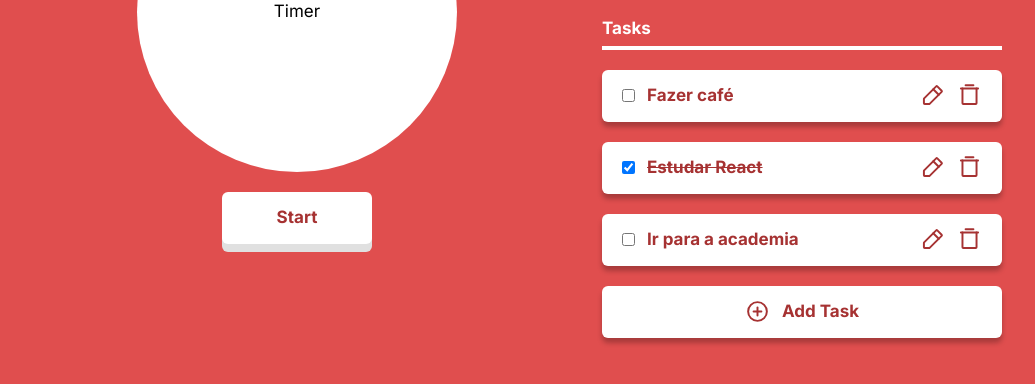
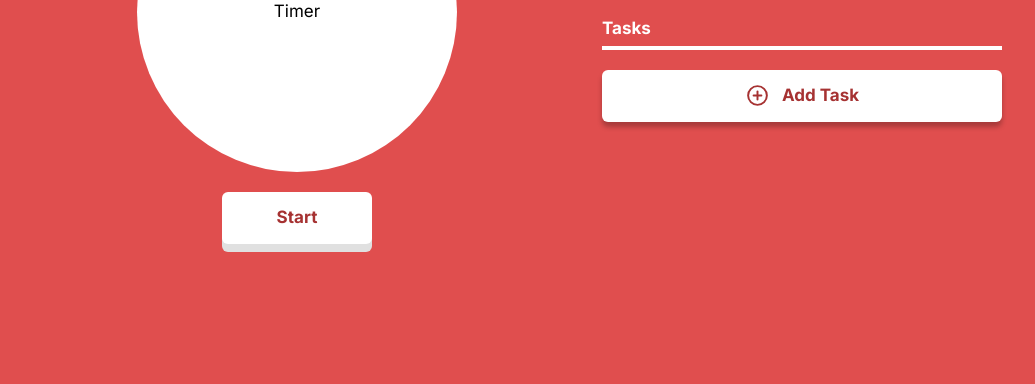
Before and after one commit to PabloBarcellos-0522/FocusTimer, a React (Vite) app: page / in a window 1280 px wide. Shown: the part 332-716 px from the top of the page, without its empty margins (123-1158 px from the left). Built offline with nearby package versions, Linux system fonts and the light colour scheme; a web font is replaced by a local one.

Commit message:
Add addTask function

```diff
--- a/src/components/task.jsx
+++ b/src/components/task.jsx
@@ -7,6 +7,7 @@ const Task = ({
     isCompleted = false,
     onToggleComplete = () => null,
     deleteTask = () => null,
+    newTask = () => null,
     onClick = () => null,
 }) => {
     const handleTaskAreaClick = (event) => {
@@ -17,9 +18,14 @@ const Task = ({
         event.stopPropagation()
         deleteTask()
     }
+    const clickAddTask = (event) => {
+        event.stopPropagation()
+        newTask()
+    }
 
     return (
         <li
+            onClick={isTask ? null : clickAddTask}
             className={`
                 h-[52px]
                 m-5
@@ -33,9 +39,11 @@ const Task = ({
                 hover:bg-theme-text-secundary
                 ${isTask ? "justify-between px-5" : "justify-center cursor-pointer"}`}
             style={{ width: `${size}px` }}
-            {...(isTask ? {} : { onClick })}
         >
-            <div className="flex gap-3 items-center cursor-pointer" onClick={handleTaskAreaClick}>
+            <div
+                className="flex gap-3 items-center cursor-pointer"
+                onClick={isTask ? handleTaskAreaClick : null}
+            >
                 {isTask && <input type="checkbox" checked={isCompleted} readOnly />}
 
                 {!isTask && <PlusCircleIcon className="w-[25px] h-[25px]" />}
--- a/src/components/taskManager.jsx
+++ b/src/components/taskManager.jsx
@@ -1,11 +1,13 @@
-import { useState } from "react"
+import { useRef, useState } from "react"
 import Task from "./task.jsx"
 
 const TaskManager = () => {
+    const nesxtId = useRef(0)
+
     const [tasks, setTasks] = useState([
-        { id: 1, text: "Fazer café", isCompleted: false },
-        { id: 2, text: "Estudar React", isCompleted: true },
-        { id: 3, text: "Ir para a academia", isCompleted: false },
+        // { id: 1, text: "Fazer café", isCompleted: false },
+        // { id: 2, text: "Estudar React", isCompleted: true },
+        // { id: 3, text: "Ir para a academia", isCompleted: false },
     ])
 
     const handleToggleComplete = (taskId) => {
@@ -17,8 +19,9 @@ const TaskManager = () => {
     }
 
     const addTask = (name, isCompleted) => {
-        const newTask = { id: Date.now(), text: name, isCompleted: isCompleted }
+        const newTask = { id: nesxtId.current, text: name, isCompleted: isCompleted }
         setTasks((currentTasks) => [...currentTasks, newTask])
+        nesxtId.current++
     }
     const delTask = (taskId) => {
         setTasks((currentTasks) => currentTasks.filter((task) => task.id !== taskId))
@@ -37,7 +40,7 @@ const TaskManager = () => {
                     deleteTask={() => delTask(task.id)}
                 />
             ))}
-            <Task size={400} />
+            <Task newTask={() => addTask("Task " + nesxtId.current, false)} size={400} />
         </ul>
     )
 }
```
